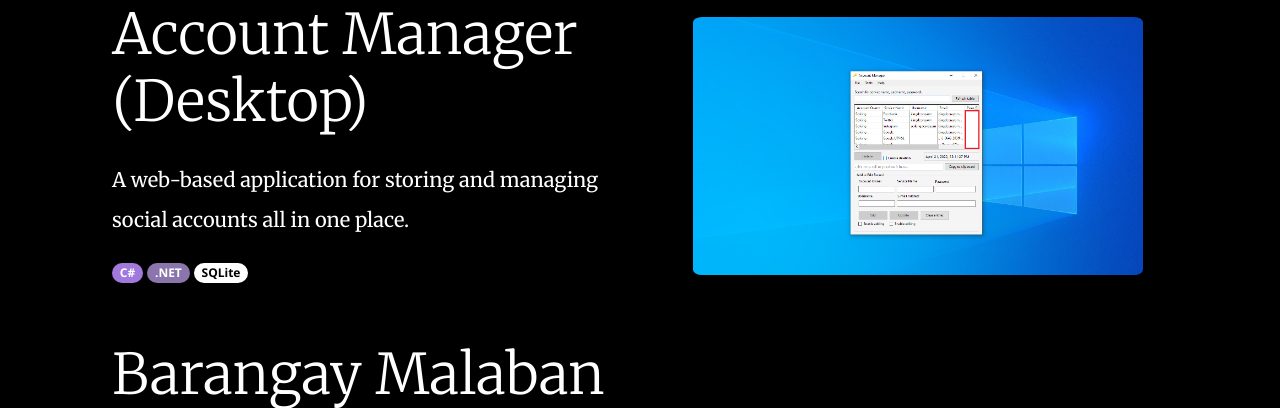
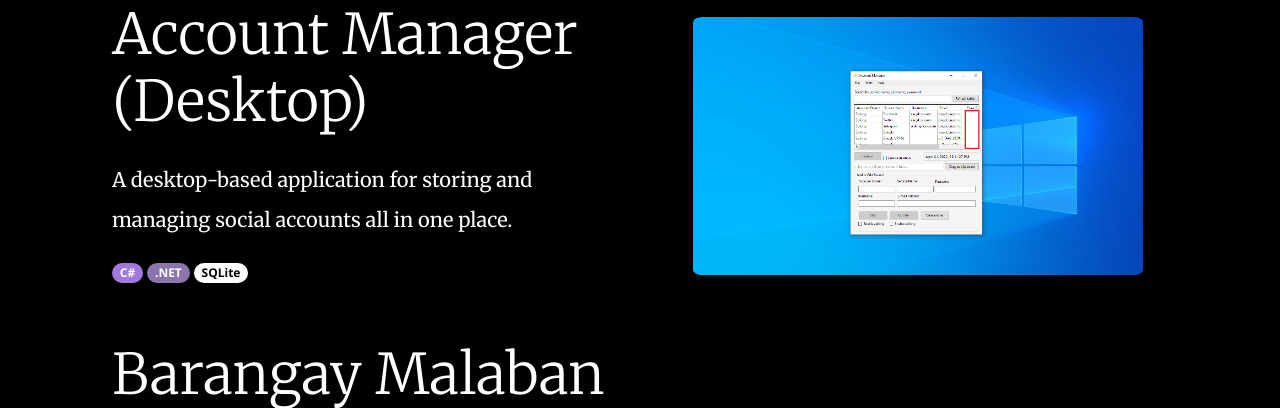
Before and after one commit to kingdeorayom/portfolio, a PHP site: page /works.php in a window 1280 px wide. Shown: the part 1103-1511 px from the top of the page. Run offline with PHP 8.4, Linux system fonts and the light colour scheme; some libraries are stand-ins or nearby versions.

Commit message:
description fix

```diff
--- a/works.php
+++ b/works.php
@@ -110,7 +110,7 @@ $pagecssVersion = filemtime('./assets/css/works.css');
                     <div class="col-sm-12 col-md-6">
                         <div class="projects-holder-text">
                             <h1 class="projects-header-text display-4">Account Manager (Desktop)</h1>
-                            <h5 class="projects-content-text">A web-based application for storing and managing social accounts all in one place.</h5>
+                            <h5 class="projects-content-text">A desktop-based application for storing and managing social accounts all in one place.</h5>
                             <!-- <h5 class="projects-content-text"><a href="https://saliksik-uphsl.com/" target="_blank" class="download-link">Visit website</a></h5> -->
 
                             <div class="badges">
```
